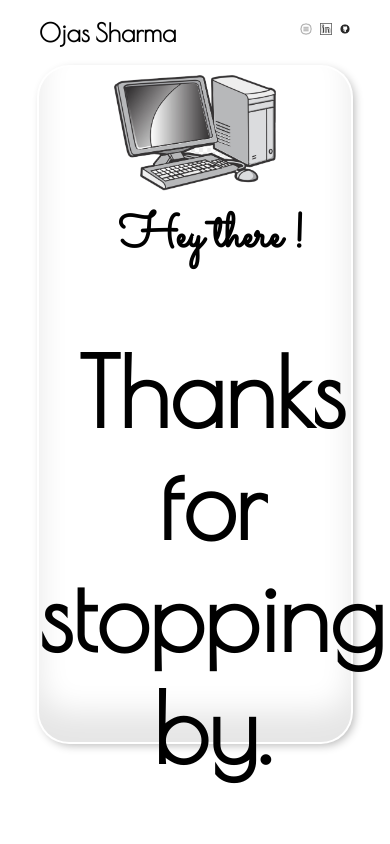
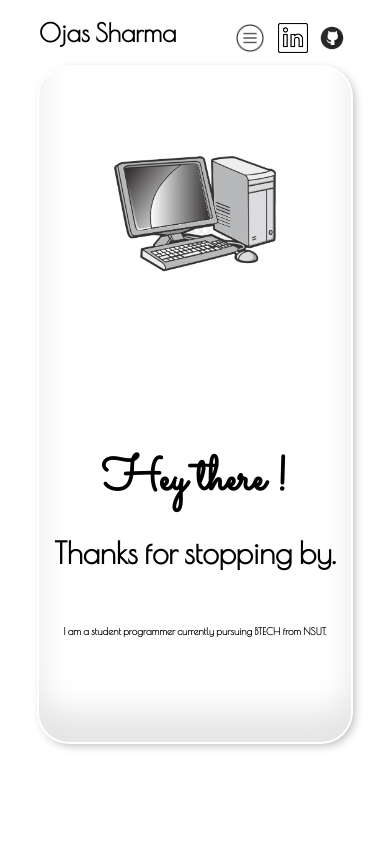
Before and after one commit to ojas-sharma-01/Portfolio, a plain HTML site: page index.html in a window 390 px wide. Shown: the top 844 px of the page. Drawn offline with nearby package versions, Linux system fonts and the light colour scheme.

Commit message:
Update style.css

```diff
--- a/style.css
+++ b/style.css
@@ -128,6 +128,10 @@ margin:auto;
 }
 .menu_button{
   display: None;
+  margin-right: 3%;
+}
+a img{
+  margin-right: 1%;
 }
 .name{
   font-size: 35px;
@@ -140,6 +144,12 @@ margin:auto;
 }
 .ab{
   font-size: 50px;
+}
+#main_c_2{
+  font-size: 45px;
+}
+#main_c_3{
+  font-size: 20px;
 }
 #main{
   margin:auto;
@@ -179,9 +189,6 @@ margin:auto;
   .hey{
     margin: auto;
   }
-  .navbar img{
-    width: 3%;
-  }
   body{
     font-size: 15px;
   }
@@ -198,7 +205,17 @@ margin:auto;
   }
   .menu_button{
     display: inline-block;
-  }.acad{width: 80%;}.skills{
+    margin-right: 12%;
+  }
+  #main_c_2{font-size: 30px;}
+  #main_c_3{font-size: 10px;}
+  .cc{
+    margin-right: 6%;
+  }
+  .acad{
+    width: 80%;
+  }
+  .skills{
     width: 80%;
   }
   .c1{
@@ -230,7 +247,8 @@ margin:auto;
     height: 90%;
     display: flex;
     flex-direction: column;
-  }.bb{
+  }
+  .bb{
     font-size: 30px;
   }
   .About_Me{
```
